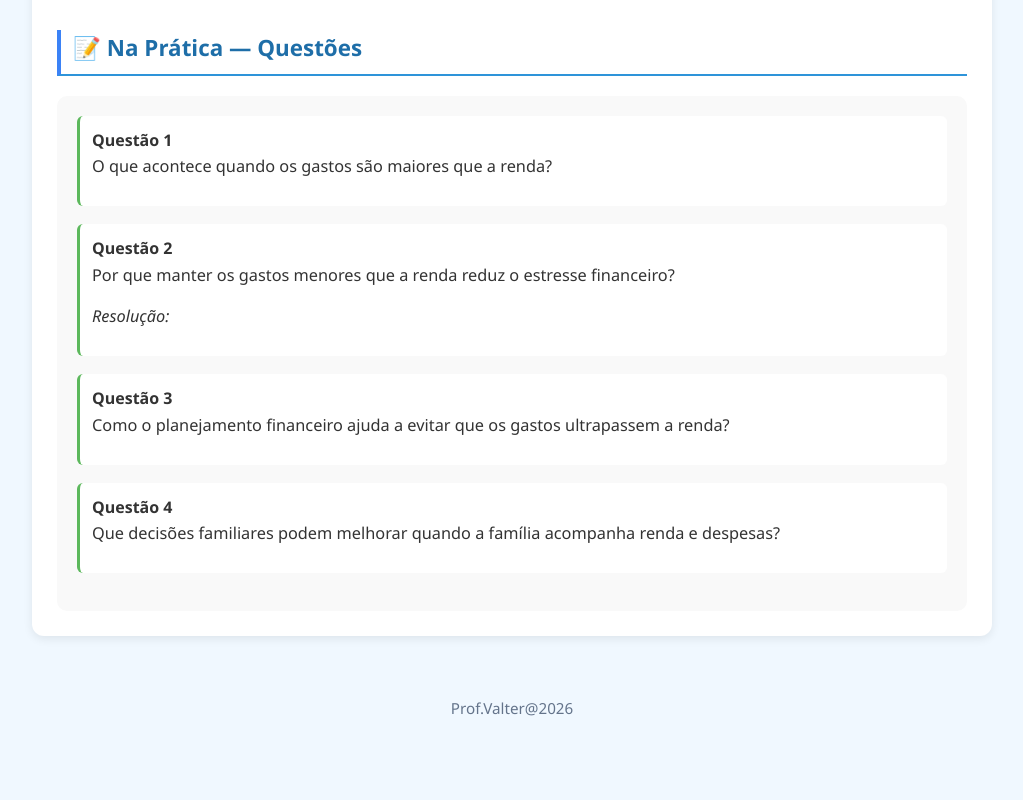
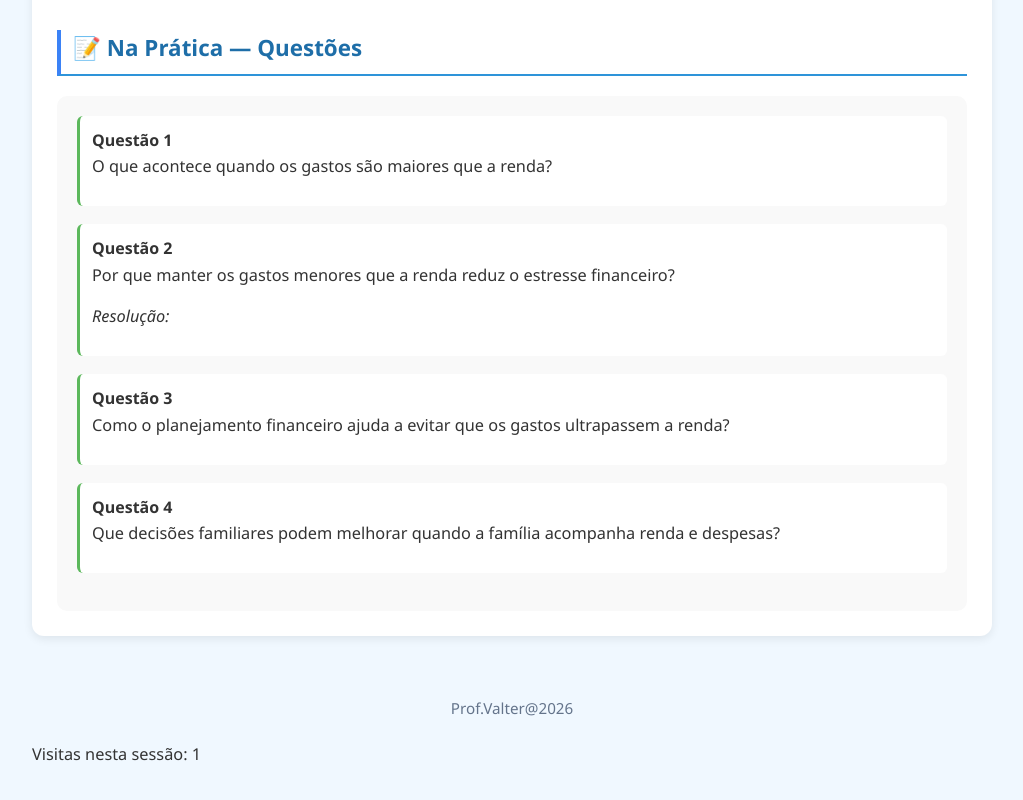
Before and after one commit to valterduty/Ed-Financeira-1EM-2026, a plain HTML site: page index.html in a window 1280 px wide. Shown: the part 8441-9241 px from the top of the page, without its empty margins (128-1151 px from the left). Before the commit the page ends 9202 px from the top, so only its background shows below. Drawn offline with Linux system fonts and the light colour scheme.

Commit message:
Update index.html

```diff
--- a/index.html
+++ b/index.html
@@ -753,3 +753,26 @@
 
 </body>
 </html>
+
+
+
+<!DOCTYPE html>
+<html lang="pt-BR">
+<head>
+  <meta charset="UTF-8">
+  <title>Contador</title>
+</head>
+<body>
+  <p>Visitas nesta sessão: <span id="contador">0</span></p>
+
+  <script>
+    // Pega o valor salvo ou inicia com 0
+    let visitas = localStorage.getItem('visitas') || 0;
+    visitas++;
+    // Salva o novo valor
+    localStorage.setItem('visitas', visitas);
+    // Mostra na tela
+    document.getElementById('contador').innerText = visitas;
+  </script>
+</body>
+</html>
```
